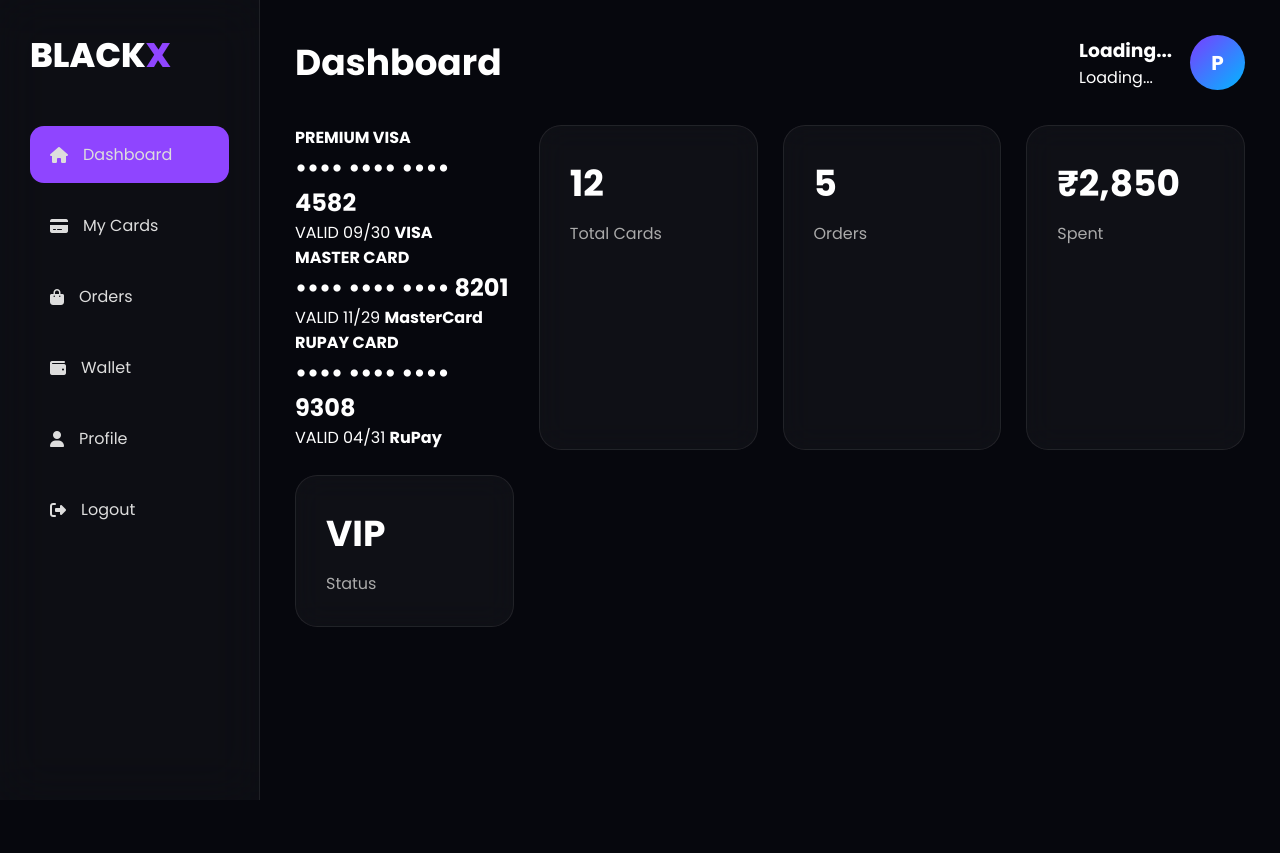
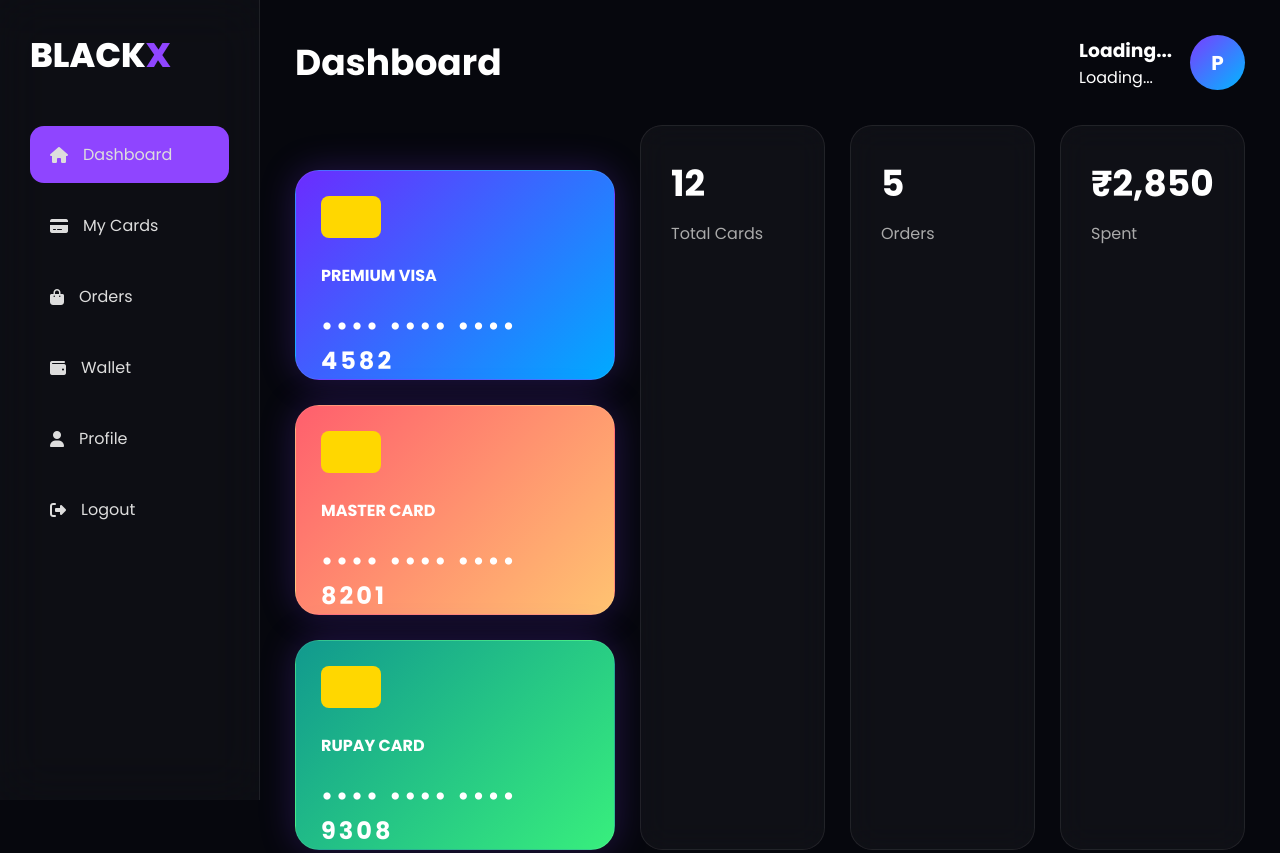
Before and after one commit to premiumcards/premium-cards, a plain HTML site: page dashboard.html in a window 1280 px wide. Shown: the top 853 px of the page. Before the commit the page ends 800 px from the top, so only its background shows below. Drawn offline with Linux system fonts and the light colour scheme; a script that the page names is missing.

Commit message:
Update dashboard.css

```diff
--- a/dashboard.css
+++ b/dashboard.css
@@ -210,3 +210,102 @@ margin-bottom:10px;
 color:#aaa;
 
 }
+.premium-cards{
+
+display:grid;
+
+grid-template-columns:repeat(auto-fit,minmax(320px,1fr));
+
+gap:25px;
+
+margin-top:45px;
+
+}
+
+.card{
+
+height:210px;
+
+border-radius:24px;
+
+padding:25px;
+
+position:relative;
+
+overflow:hidden;
+
+color:white;
+
+box-shadow:0 0 35px rgba(123,60,255,.25);
+
+}
+
+.glass{
+
+background:rgba(255,255,255,.05);
+
+backdrop-filter:blur(18px);
+
+border:1px solid rgba(255,255,255,.08);
+
+}
+
+.visa{
+
+background:linear-gradient(135deg,#6b2cff,#00aaff);
+
+}
+
+.master{
+
+background:linear-gradient(135deg,#ff5f6d,#ffc371);
+
+}
+
+.rupay{
+
+background:linear-gradient(135deg,#11998e,#38ef7d);
+
+}
+
+.chip{
+
+width:60px;
+
+height:42px;
+
+background:gold;
+
+border-radius:8px;
+
+margin-bottom:25px;
+
+}
+
+.card h2{
+
+margin:20px 0;
+
+letter-spacing:3px;
+
+}
+
+.bottom{
+
+display:flex;
+
+justify-content:space-between;
+
+margin-top:25px;
+
+font-size:14px;
+
+}
+
+.card:hover{
+
+transform:translateY(-10px);
+
+transition:.35s;
+
+}
```
